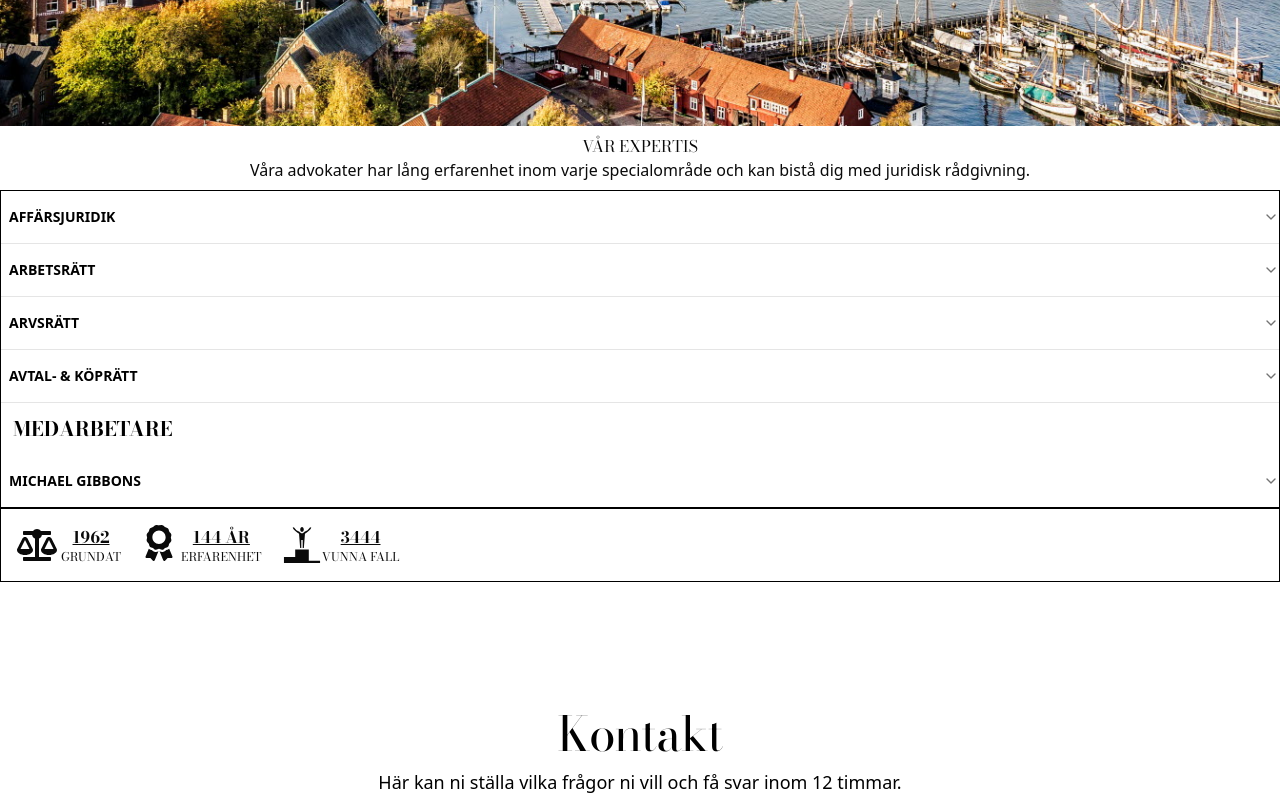
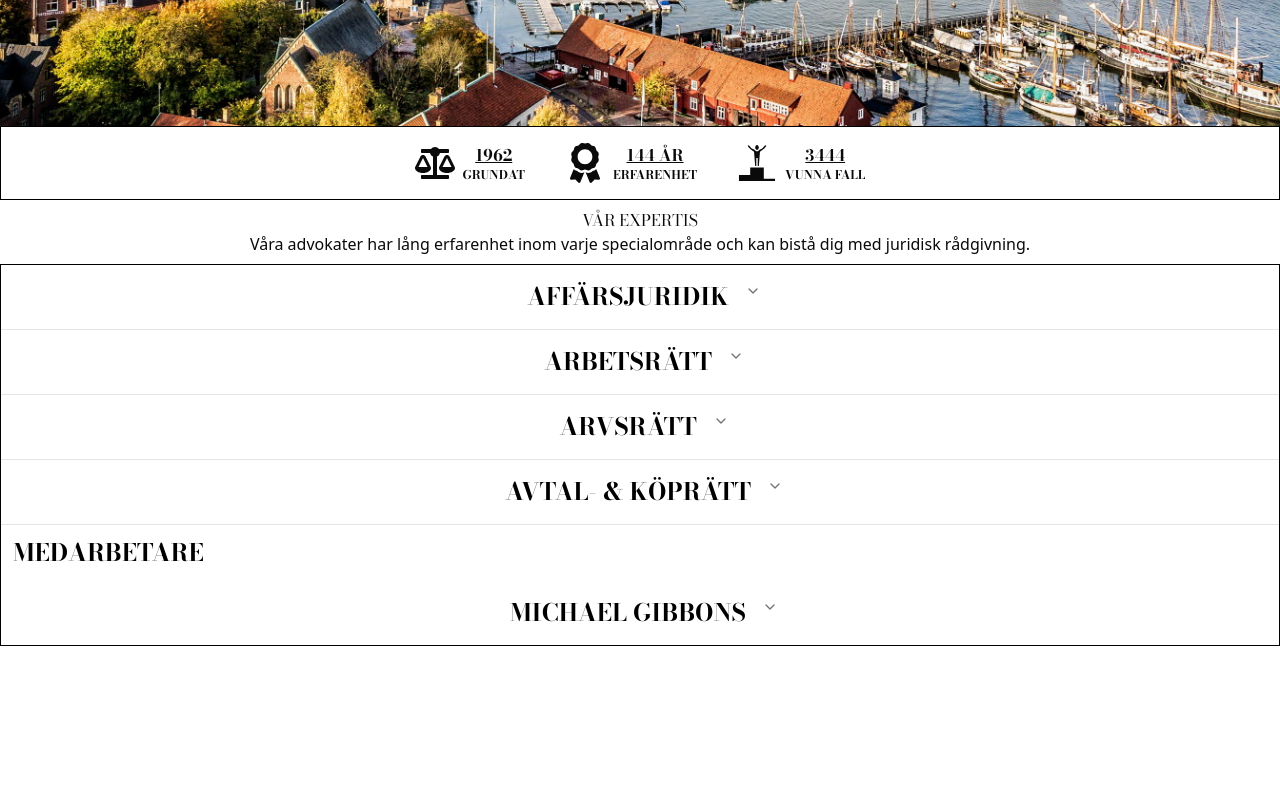
Before and after one commit to smnmnssn/odevall-advokatbyra, a Next.js app: page / in a window 1280 px wide. Shown: the part 660-1460 px from the top of the page. After the commit the page ends 1306 px from the top, so only its background shows below. Built offline with nearby package versions, Linux system fonts and the light colour scheme.

Commit message:
verceldeploy

```diff
--- a/src/app/_components/banner.tsx
+++ b/src/app/_components/banner.tsx
@@ -4,29 +4,42 @@ import FadeInSection from "./useinview";
 
 export default function Banner() {
   return (
-    <div id="wrapper" className="flex p-4 border border-black">
+    <div
+      id="wrapper"
+      className="w-full flex  justify-center items-center gap-4 p-4 border border-black md:gap-10"
+    >
+      {/* Grundat */}
+      <div className="flex items-center gap-2">
+        <FaBalanceScale className="size-8 md:size-10" />
+        <FadeInSection>
+          <div className="text-center">
+            <p className="font-bold underline">1962</p>
+            <p className="text-xs font-bold">GRUNDAT</p>
+          </div>
+        </FadeInSection>
+      </div>
 
-      <FaBalanceScale className="size-10" />{" "}
-      <FadeInSection>
-        <div id="yearAndText" className="ml-1 text-center">
-          <p className="font-bold underline">1962</p>
-          <p className="text-xs fontbold">GRUNDAT</p>
-        </div>
-      </FadeInSection>
-      <FaAward className="size-9  ml-5" />{" "}
-      <FadeInSection>
-        <div id="yearAndText" className="ml-1 text-center">
-          <p className="font-bold underline">144 ÅR</p>
-          <p className="text-xs fontbold">ERFARENHET</p>
-        </div>
-      </FadeInSection>{" "}
-      <GiPodiumWinner className="size-10  ml-5" />
-      <FadeInSection>
-      <div id="yearAndText" className=" text-center">
-        <p className="font-bold underline">3444</p>
-        <p className="text-xs fontbold">VUNNA FALL</p>
+      {/* Erfarenhet */}
+      <div className="flex items-center gap-2">
+        <FaAward className="size-8 md:size-10" />
+        <FadeInSection>
+          <div className="text-center">
+            <p className="font-bold underline">144 ÅR</p>
+            <p className="text-xs font-bold">ERFARENHET</p>
+          </div>
+        </FadeInSection>
       </div>
-      </FadeInSection>
+
+      {/* Vunna fall */}
+      <div className="flex items-center gap-2">
+        <GiPodiumWinner className="size-8 md:size-10" />
+        <FadeInSection>
+          <div className="text-center">
+            <p className="font-bold underline">3444</p>
+            <p className="text-xs font-bold">VUNNA FALL</p>
+          </div>
+        </FadeInSection>
+      </div>
     </div>
   );
 }
--- a/src/app/_components/contact.tsx
+++ b/src/app/_components/contactform.tsx
@@ -1,12 +1,11 @@
 "use client";
+import { Field, Label, Switch } from "@headlessui/react";
 import { Bodoni_Moda } from "next/font/google";
-import { Field, Label, Switch } from "@headlessui/react";
 import { useState } from "react";
 
 const bodoni = Bodoni_Moda({
   subsets: ["latin"],
   weight: ["400", "700"],
-
 });
 
 export default function Contact() {
@@ -27,17 +26,25 @@ export default function Contact() {
         />
       </div>
       <div className="mx-auto max-w-2xl text-center">
-        <h2 className={`${bodoni.className} text-4xl tracking-tight text-balance text-black sm:text-5xl font-serif`} >
+        <h2
+          className={`${bodoni.className} text-4xl tracking-tight text-balance text-black sm:text-5xl font-serif`}
+        >
           Kontakt
         </h2>
-        <p className="mt-2 text-lg/8 text-black font-sans">
-          Här kan ni ställa vilka frågor ni vill och få svar inom 12 timmar.{" "}
-        </p>
+        <div className="mt-10  text-lg/8">
+          <p>Tel: 031-20 06 30</p>
+          <p>Fax: 031-81 24 98</p>
+          <p>E-mail: info@odevall-law.se</p>
+          <p>Besöksadress: Södra vägen 12, 412 54</p>
+          <p>Göteborg Plusgiro: 186320-8</p>
+          <p>Bankgiro: 5701-3021</p>
+          <p className="mt-10 mb-10 italic ">Eller skicka ett e-postmeddelande med formuläret nedanför</p>
+        </div>
       </div>
       <form
         action="#"
         method="POST"
-        className="mx-auto mt-16 max-w-xl sm:mt-20"
+        className="mx-auto max-w-xl sm:mt-20"
       >
         <div className="grid grid-cols-1 gap-x-8 gap-y-6 sm:grid-cols-2">
           <div>
@@ -174,6 +181,13 @@ export default function Contact() {
           >
             Skicka meddelande
           </button>
+          <iframe
+            className="mt-20 border border-black w-full"
+            src="https://www.google.com/maps/embed?pb=!1m18!1m12!1m3!1d2132.0465908272226!2d11.98086058919653!3d57.69867825324872!2m3!1f0!2f0!3f0!3m2!1i1024!2i768!4f13.1!3m3!1m2!1s0x464ff3772796e4db%3A0x1fece42fdec071cc!2zU8O2ZHJhIFbDpGdlbiAxMiwgNDEyIDU0IEfDtnRlYm9yZw!5e0!3m2!1ssv!2sse!4v1742573230278!5m2!1ssv!2sse"
+            width="576"
+            height="450"
+            loading="lazy"
+          ></iframe>
         </div>
       </form>
     </div>
--- a/src/app/_components/fieldsoflaw.tsx
+++ b/src/app/_components/fieldsoflaw.tsx
@@ -5,6 +5,7 @@ import {
   AccordionTrigger,
 } from "@/app/_components/accordion";
 import Image from "next/image";
+import Link from "next/link";
 import FadeInSection from "./useinview";
 
 export default function FieldsOfLaw() {
@@ -14,9 +15,8 @@ export default function FieldsOfLaw() {
         <div className="text-center p-2">
           <h1 className="  ">VÅR EXPERTIS</h1>
           <p className="font-sans">
-            Våra advokater har
-            lång erfarenhet inom varje specialområde och kan bistå dig med
-            juridisk rådgivning.
+            Våra advokater har lång erfarenhet inom varje specialområde och kan
+            bistå dig med juridisk rådgivning.
           </p>
         </div>
       </FadeInSection>
@@ -29,22 +29,22 @@ export default function FieldsOfLaw() {
         >
           {/* AFFÄRSJURIDIK */}
           <AccordionItem value="affarsjuridik">
-            <AccordionTrigger className="font-bold ml-2 font-sans">
+            <AccordionTrigger className=" md:text-2xl md:flex md:justify-center font-bold ml-2 text-xl">
               AFFÄRSJURIDIK
             </AccordionTrigger>
-            <AccordionContent>
-              <p className="ml-2 font-sans">
+            <AccordionContent className="md:w-[50%] md:text-center mx-auto">
+              <p className="ml-2 font-sans md:text-xl">
                 Kontakta Odevall Advokatbyrå i Göteborg om du önskar juridisk
                 rådgivning inom affärsjuridik. Vi hjälper dig att ta fram avtal
                 (för exempelvis fastighetsköp, inventarier, affärsuppgörelsen
                 mm.)
               </p>
-              <p className="mt-4 ml-2 font-sans">
+              <p className="mt-4 ml-2 font-sans md:text-xl">
                 Följande advokater är särskilt inriktade på affärsjuridik:
               </p>
-              <p className="mt-4 ml-2 font-sans">Michael Gibbons</p>{" "}
-              <p className=" ml-2 font-sans">Jan Ohlsson</p>
-              <p className="mt-4 ml-2 font-sans">
+              <p className="mt-4 ml-2 font-sans md:text-xl font-bold">Michael Gibbons</p>{" "}
+              <p className=" ml-2 font-sans md:text-xl font-bold">Jan Ohlsson</p>
+              <p className="mt-4 ml-2 font-sans md:text-xl">
                 Affärsjuridik kan handla om de lagar som styr bildandet av
                 företag och hur de kan drivas. Under uppbyggnaden av olika typer
                 av företag, förtydligar affärsjuridiken hur varje typ av
@@ -53,7 +53,7 @@ export default function FieldsOfLaw() {
                 köp av fastigheter, inventarier samt rena affärs och
                 samarbetsuppgörelser.
               </p>
-              <p className="mt-4 ml-2 font-sans">
+              <p className="mt-4 ml-2 font-sans md:text-xl">
                 Till skillnad från många olika juridiska områden har du som
                 klient och din motpart samma intresse, ni vill komma överens! Ni
                 stretar alltså inte åt var sitt håll och försöker vinna ett
@@ -62,35 +62,37 @@ export default function FieldsOfLaw() {
                 att ni från början sätter upp så tydliga regler och riktlinjer
                 som möjligt så att inga konflikter ska uppstå i framtiden.
               </p>
-              <p className="mt-4 ml-2 font-sans">
+              <p className="mt-4 ml-2 font-sans md:text-xl">
                 Vi på Odevall Advokatbyrå har under decennier medverkat vid ett
                 otal olika affärsuppgörelsen med stor tillfredsställelse för
                 alla inblandade parter. Vi häger oss åt era ärenden och har en
                 stor förmåga att sätta oss in i er affär, ert behov. Vår långa
                 erfarenhet hjälper er och är din trygghet för en lyckad affär.
               </p>
-              <button className="border border-black p-2 m-2">
+              <Link href="/contact">
+                <button className="border border-black p-2 m-2 cursor-pointer hover:bg-slate-200">
                   Kontakta oss här
                 </button>
+              </Link>
             </AccordionContent>
           </AccordionItem>
 
           {/* ARBETSRÄTT */}
           <AccordionItem value="arbetsratt">
-            <AccordionTrigger className="font-bold ml-2 font-sans">
+            <AccordionTrigger className=" md:text-2xl md:flex md:justify-center font-bold ml-2 text-xl">
               ARBETSRÄTT
             </AccordionTrigger>
-            <AccordionContent>
-              <p className="ml-2 font-sans">
+            <AccordionContent className="md:w-[50%] md:text-center mx-auto">
+              <p className="ml-2 font-sans md:text-xl">
                 Kontakta Odevall Advokatbyrå i Göteborg om du behöver hjälp vid
                 arbetsrättsliga tvister eller frågor. Vi erbjuder juridisk
                 rådgivning angående LAS, uppsägningar och mycket mer.
               </p>
-              <p className="mt-4 ml-2 font-sans">
+              <p className="mt-4 ml-2 font-sans md:text-xl">
                 Följande advokater är särskilt inriktade på arbetsrätt:
               </p>
-              <p className="mt-4 ml-2 font-sans">Michael Gibbons</p>
-              <p className="mt-4 ml-2 font-sans">
+              <p className="mt-4 ml-2 font-sans md:text-xl font-bold">Michael Gibbons</p>
+              <p className="mt-4 ml-2 font-sans md:text-xl">
                 Arbetsrätt handlar i huvudsak om dig som är arbetstagare i ditt
                 förhållande till din arbetsgivare, enklast beskrivet vad du har
                 för rättigheter och skyldigheter vid eventuella tvister. Den
@@ -102,7 +104,7 @@ export default function FieldsOfLaw() {
                 branschspecifika kollektivavtal man kan söka stöd i om man
                 hamnar i tvist med sin arbetsgivare.
               </p>
-              <p className="mt-4 ml-2 font-sans">
+              <p className="mt-4 ml-2 font-sans md:text-xl">
                 Uppsägning är ofta grund till olika konflikter då tolkningar kan
                 skilja sig åt beroende på om du blir uppsagd eller om du som
                 arbetsgivare ska säga upp någon. Som anställd så har du så som
@@ -117,7 +119,7 @@ export default function FieldsOfLaw() {
                 engagemang eller den kompetens som krävs för att hjälpa en part
                 fullt ut när en tvist uppstår.
               </p>
-              <p className="mt-4 ml-2 font-sans">
+              <p className="mt-4 ml-2 font-sans md:text-xl">
                 De vanligaste skälen till uppsägningar är arbetsbrist eller på
                 grund av personliga skäl. Det krävs saklig grund för att en
                 uppsägning ska följa lagen. Gör den inte det så kan
@@ -164,41 +166,43 @@ export default function FieldsOfLaw() {
                 erfarenhet av arbetsrättsliga frågor och kan på bästa sätt
                 hjälpa er.
               </p>
-              <button className="border border-black p-2 m-2">
+              <Link href="/contact">
+                <button className="border border-black p-2 m-2 cursor-pointer hover:bg-slate-200">
                   Kontakta oss här
                 </button>
+              </Link>
             </AccordionContent>
           </AccordionItem>
 
           {/* ARVSRÄTT */}
           <AccordionItem value="arvsratt">
-            <AccordionTrigger className="font-bold ml-2 font-sans">
+            <AccordionTrigger className=" md:text-2xl md:flex md:justify-center font-bold ml-2 text-xl">
               ARVSRÄTT
             </AccordionTrigger>
-            <AccordionContent>
-              <p className="ml-2 font-sans">
+            <AccordionContent className="md:w-[50%] md:text-center mx-auto">
+              <p className="ml-2 font-sans md:text-xl">
                 Kontakta Odevall Advokatbyrå i Göteborg om du behöver hjälp vid
                 arvsskiften. Vi erbjuder juridisk rådgivning vid bouppteckningar
                 och boutredningar. Vi hjälper också till att ta fram testamenten
                 och rådgör i allmänna arvsfrågor.
               </p>
-              <p className="mt-4 ml-2 font-sans">
+              <p className="mt-4 ml-2 font-sans md:text-xl">
                 Följande advokater är särskilt inriktade på arvsrätt:
               </p>
-              <p className="mt-4 ml-2 font-sans">Ann-Christin Hemsedahl</p>
-              <p className="mt-4 ml-2 font-sans">
+              <p className="mt-4 ml-2 font-sans md:text-xl font-bold">Ann-Christin Hemsedahl</p>
+              <p className="mt-4 ml-2 font-sans md:text-xl">
                 Odevall biträder klienter vid arvsfrågor som hur arv skall
                 fördelas, bouppteckningar, boutredningar och när testamenten ska
                 skrivas.
               </p>
-              <p className="mt-4 ml-2 font-sans">
+              <p className="mt-4 ml-2 font-sans md:text-xl">
                 Rätt till arv när någon avlider har efterlevande arvingar enligt
                 arvsordningen. Utefter släktskapets närhet delas arvingarna
                 utöver efterlevande make eller maka, in i tre olika kategorier,
                 s.k. arvsklasser. Här nedan följer några utdrag ur lagen som ger
                 er kunskap i grova drag om hur Arvsrätten ska tolkas.
               </p>
-              <p className="mt-4 ml-2 font-sans">
+              <p className="mt-4 ml-2 font-sans md:text-xl">
                 Den första arvsklassen, är bröstarvingarna med andra ord
                 arvlåtarens barn, bröstarvingarna. Dessa, barn till arvlåtaren
                 erhåller lika stor del (arvslott) av det totala arvet. Arvsrätt
@@ -207,7 +211,7 @@ export default function FieldsOfLaw() {
                 på det avlidna barnets arvslott. Varje arvsgren får lika stor
                 arvslott.
               </p>
-              <p className="mt-4 ml-2 font-sans">
+              <p className="mt-4 ml-2 font-sans md:text-xl">
                 För arvsrätt syskon och/eller arvsrätt föräldrar gäller
                 följande: är arvlåtarens föräldrar och syskon och syskonens barn
                 och barnbarn o.s.v. De som är efterlevande i andra arvsklassen
@@ -219,7 +223,7 @@ export default function FieldsOfLaw() {
                 syskon har avlidit före arvlåtaren, träder syskonets barn och
                 barnbarn o.s.v. i det avlidna syskonets ställe.
               </p>
-              <p className="mt-4 ml-2 font-sans">
+              <p className="mt-4 ml-2 font-sans md:text-xl">
                 Är far- och morföräldrar och deras barn, dvs. farbröder,
                 fastrar, morbröder och mostrar, men inte far- och
                 morföräldrarnas barnbarn, dvs. arvlåtarens kusiner. Vid kusiner
@@ -229,7 +233,7 @@ export default function FieldsOfLaw() {
                 några arvingar eller något testamente går arvet till den
                 allmänna arvsfonden.
               </p>
-              <p className="mt-4 ml-2 font-sans">
+              <p className="mt-4 ml-2 font-sans md:text-xl">
                 Om den som avlider är gift när han eller hon dör, är huvudregeln
                 att efterlevande maken ärver hela den avlidnes kvarlåtenskap.
                 Har makarna inga gemensamma barn men den avlidna maken
@@ -246,7 +250,7 @@ export default function FieldsOfLaw() {
                 har rätt till arv efter det att även denna maken eller makan
                 avlidit.
               </p>
-              <p className="mt-4 ml-2 font-sans">
+              <p className="mt-4 ml-2 font-sans md:text-xl">
                 Denn rätt kan beskrivas som en äganderätt med de begränsningar
                 att den make som ärver inte får testamentera bort egendom som
                 han eller hon ärvt efter den först avlidna maken genom att i sin
@@ -254,7 +258,7 @@ export default function FieldsOfLaw() {
                 efterlevande maken i stort sett fritt disponera och förbruka den
                 ärvda egendomen.
               </p>
-              <p className="mt-4 ml-2 font-sans">
+              <p className="mt-4 ml-2 font-sans md:text-xl">
                 Barn till en avliden make som inte den andra maken också är
                 förälder till kallas i arvssammanhang för särkullbarn.
                 Särkullbarn har rätt att få ut sitt arv genast och behöver inte
@@ -264,36 +268,38 @@ export default function FieldsOfLaw() {
                 (efterlevande maken). Särkullbarnet blir då efterarvinge i
                 dödsboet efter styvföräldern.
               </p>
-              <button className="border border-black p-2 m-2">
+              <Link href="/contact">
+                <button className="border border-black p-2 m-2 cursor-pointer hover:bg-slate-200">
                   Kontakta oss här
                 </button>
+              </Link>
             </AccordionContent>
           </AccordionItem>
 
           {/* AVTAL & KÖPRÄTT */}
           <AccordionItem value="avtal-kopratt">
-            <AccordionTrigger className="font-bold ml-2 font-sans">
+            <AccordionTrigger className=" md:text-2xl md:flex md:justify-center font-bold ml-2 text-xl">
               AVTAL- & KÖPRÄTT
             </AccordionTrigger>
-            <AccordionContent>
-              <p className="ml-2 font-sans">
+            <AccordionContent className="md:w-[50%] md:text-center mx-auto">
+              <p className="ml-2 font-sans md:text-xl">
                 Kontakta Odevall Advokatbyrå i Göteborg om du behöver hjälp att
                 ta fram juridiska avtal. Vi erbjuder rådgivning och bistår med
                 vår juridiska expertis vid framtagande av köpehandlingar och
                 diverse andra juridiskt bindande avtal.
               </p>
-              <p className="mt-4 ml-2 font-sans">
+              <p className="mt-4 ml-2 font-sans md:text-xl">
                 Följande advokater är särskilt inriktade på köprätt och
                 avtalsrätt:
               </p>
-              <p className="mt-4 ml-2 font-sans">Jan Ohlsson</p>
-              <p className="mt-4 ml-2 font-sans">
+              <p className="mt-4 ml-2 font-sans md:text-xl font-bold">Jan Ohlsson</p>
+              <p className="mt-4 ml-2 font-sans md:text-xl">
                 Odevall biträder klienter vid arvsfrågor som hur arv skall
                 fördelas, bouppteckningar, boutredningar och när testamenten ska
                 skrivas.
               </p>
 
-              <p className="mt-4 ml-2 font-sans">
+              <p className="mt-4 ml-2 font-sans md:text-xl">
                 Få har längre erfarenhet av detta ämne än Odevall Advokatbyrå
                 och det gör att du med förtroende kan vända dig till oss när du
                 har ärenden som rör avtal och köprätt. Köplagen är en lag med
@@ -302,32 +308,34 @@ export default function FieldsOfLaw() {
                 undviker konflikter samt spar oftast mycket tid, arbete och inte
                 minst pengar.
               </p>
-              <p className="mt-4 ml-2 font-sans">
+              <p className="mt-4 ml-2 font-sans md:text-xl">
                 Odevall Advokatbyrå biträder klienter med alla typer av avtal
                 och köprättsfrågor som exempelvis : avtal om köp eller
                 försäljning av företag eller dess verksamhet, Agentavtal,
                 Distributionsavtal, Inköps- och leveransavtal, Licensavtal,
                 Samarbetsavtal, Uppdrags- och tjänsteavtal med mera
               </p>
-              <p className="mt-4 ml-2 font-sans">
+              <p className="mt-4 ml-2 font-sans md:text-xl">
                 Det är inte ovanligt att avtal handlar om kompromisser och
                 jämkningar mellan vad som går att göra eller vad som är lämpligt
                 ur en klients perspektiv, och sedan inte minst vad som är
                 nödvändigt juridiskt. Återigen, vår långa erfarenhet hjälper er
                 rätt.
               </p>
-              <button className="border border-black p-2 m-2">
+              <Link href="/contact">
+                <button className="border border-black p-2 m-2 cursor-pointer hover:bg-slate-200">
                   Kontakta oss här
                 </button>
+              </Link>
             </AccordionContent>
           </AccordionItem>
-          <p className="text-xl m-3 font-extrabold">MEDARBETARE</p>
+          <p className="text-2xl m-3 font-extrabold">MEDARBETARE</p>
           {/* MEDARBETARE - MICHAEL GIBBONS */}
           <AccordionItem value="michael-gibbons">
-            <AccordionTrigger className="font-bold ml-2 font-sans">
+            <AccordionTrigger className=" md:text-2xl md:flex md:justify-center font-bold ml-2 text-xl">
               MICHAEL GIBBONS
             </AccordionTrigger>
-            <AccordionContent className="ml-2 font-sans">
+            <AccordionContent className="md:w-[50%] md:text-center mx-auto font-sans text-xl">
               <h3 className="font-bold mt-2">Inriktning:</h3>
               <p>Affärsjuridik samt bolags- och skatterätt.</p>
               <h3 className="font-bold mt-2">Bakgrund:</h3>
--- a/src/app/contact/page.tsx
+++ b/src/app/contact/page.tsx
@@ -1,3 +1,5 @@
+"use client";
+import Contact from "@/app/_components/contactform";
 export default function ContactPage() {
-  return <h1>Contact Page</h1>;
+  return <Contact />;
 }
--- a/src/app/globals.css
+++ b/src/app/globals.css
@@ -7,6 +7,11 @@
 html {
   background-color: white;
 }
+
+body {
+  overflow-x: hidden;
+}
+
 
 :root {
   --radius: 0.625rem;
--- a/src/app/page.tsx
+++ b/src/app/page.tsx
@@ -2,16 +2,14 @@ import Banner from "./_components/banner";
 import LawFields from "./_components/fieldsoflaw";
 import Header from "./_components/header";
 import HeroSection from "./_components/herosection";
-import Contact from './_components/contact';
 
 export default function Home() {
   return (
     <div>
       <Header />
       <HeroSection />
+      <Banner />
       <LawFields />
-      <Banner />
-      <Contact />
     </div>
   );
 }
```
Lines whose indentation alone changed are shown as unchanged.
